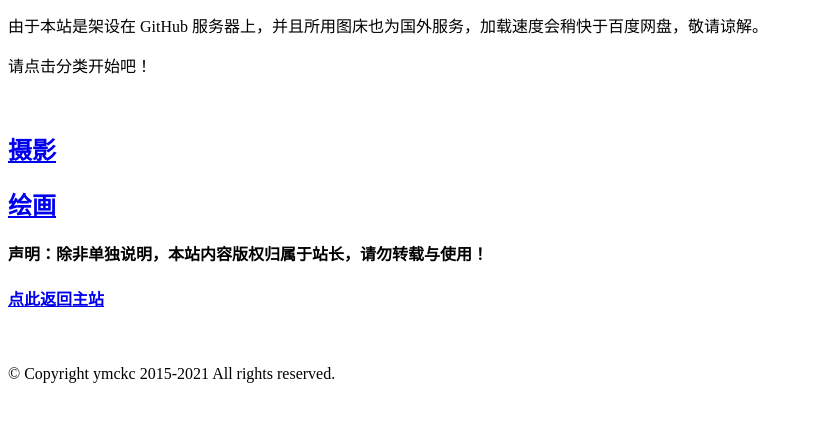
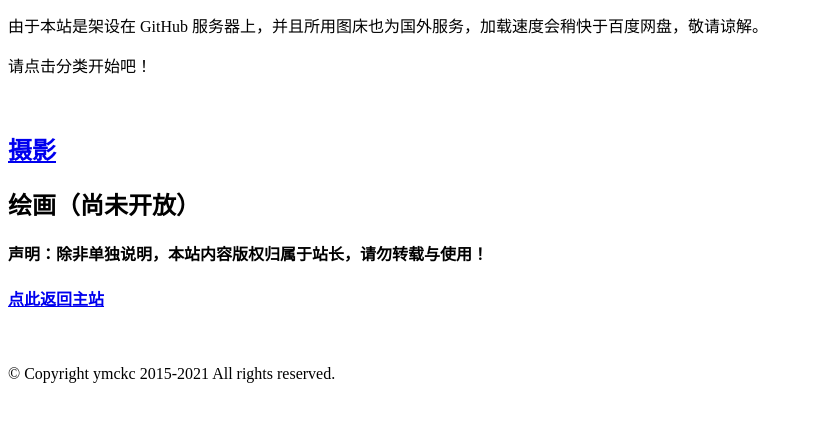
Before and after one commit to ymckc/ymckc.github.io, a plain HTML site: page index.html in a window 1280 px wide. Shown: the part 116-538 px from the top of the page, without its empty margins (0-813 px from the left). Drawn offline with Linux system fonts and the light colour scheme.

Commit message:
Add files via upload

```diff
--- a/index.html
+++ b/index.html
@@ -13,7 +13,7 @@
 <p>请点击分类开始吧！</p>
 <p>&nbsp;</p>
 <h2><a href="https://ymckc.github.io/photograph-page1.html">摄影</a></h2>
-<h2><a href="https://ymckc.github.io/paintings">绘画</a></h2>
+<h2>绘画（尚未开放）</h2>
 <p></p>
 <p><strong>声明：除非单独说明，本站内容版权归属于站长，请勿转载与使用！</strong></p>
 <p></p>
```
